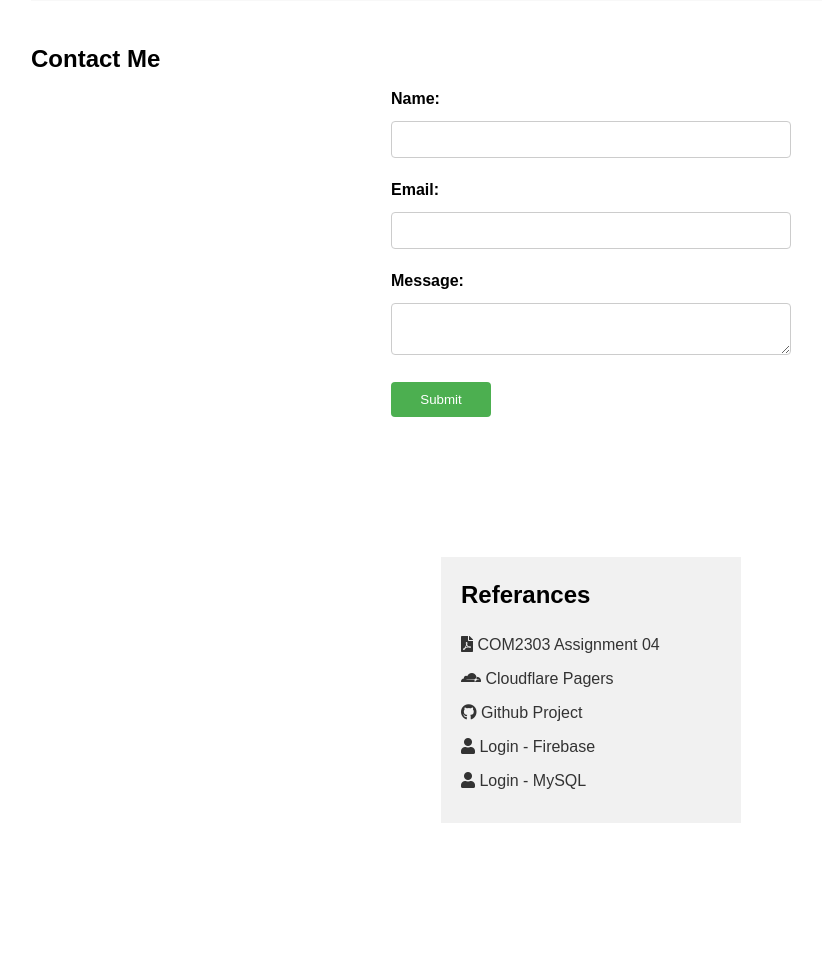
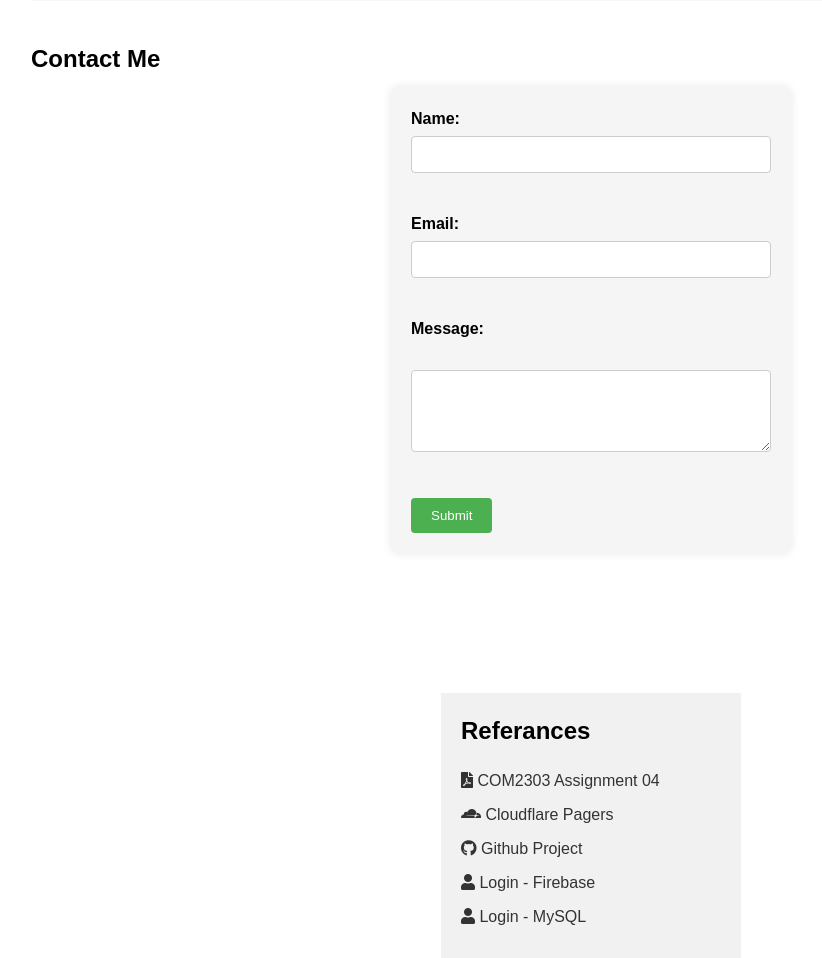
Before and after one commit to asp2020100/COM-2303-Assignment-04, a PHP site: page / in a window 1280 px wide. Shown: the part 2486-3444 px from the top of the page, without its empty margins (49-871 px from the left). Before the commit the page ends 3309 px from the top, so only its background shows below. Run offline with PHP 8.4, Linux system fonts and the light colour scheme.

Commit message:
php from css

```diff
--- a/index.html
+++ b/index.html
@@ -238,19 +238,17 @@
   <section id="contact">
     <h2>Contact Me</h2>
 
-    <form id="my-form" class="contact-form" action="contact-us-php/process.php" method="POST">
+    <form action="contact-us-php/process.php" method="post">
       <label for="name">Name:</label>
-      <input type="text" id="name" name="name" required style="width: 100%; padding: 10px; margin-bottom: 20px; border: 1px solid #ccc; border-radius: 4px;">
+      <input type="text" id="name" name="name" required><br><br>
 
       <label for="email">Email:</label>
-      <input type="email" id="email" name="email" required style="width: 100%; padding: 10px; margin-bottom: 20px; border: 1px solid #ccc; border-radius: 4px;">
+      <input type="email" id="email" name="email" required><br><br>
 
-      <label for="message">Message:</label>
-      <textarea id="message" name="message" required style="width: 100%; padding: 10px; margin-bottom: 20px; border: 1px solid #ccc; border-radius: 4px;"></textarea>
+      <label for="message">Message:</label><br>
+      <textarea id="message" name="message" rows="4" cols="50" required></textarea><br><br>
 
-      <button id="my-form-button" style="display: block; padding: 10px; background-color: #4CAF50; color: white; border: none; border-radius: 4px;">Submit</button>
-
-      <p id="my-form-status" style="margin-top: 10px;"></p>
+      <input type="submit" value="Submit">
   </form>
 
     <script>
--- a/style.css
+++ b/style.css
@@ -412,6 +412,10 @@ label {
   font-weight: bold;
 }
 
+
+
+
+
 input[type="email"],
 textarea {
   width: 100%;
@@ -420,6 +424,8 @@ textarea {
   border: 1px solid #ccc;
   border-radius: 4px;
 }
+
+
 
 .contact-form button {
   display: block;
@@ -444,3 +450,47 @@ p#my-form-status {
   margin-top: 10px;
   font-weight: bold;
 }
+
+
+/*php-form*/
+form {
+  max-width: 400px;
+  margin: 0 auto;
+  padding: 20px;
+  background-color: #f5f5f5;
+  border-radius: 8px;
+  box-shadow: 0 0 10px rgba(0, 0, 0, 0.1);
+}
+
+label {
+  display: block;
+  margin-bottom: 5px;
+  font-weight: bold;
+}
+
+input[type="text"],
+input[type="email"],
+textarea {
+  width: 100%;
+  padding: 10px;
+  margin-bottom: 15px;
+  border: 1px solid #ccc;
+  border-radius: 4px;
+}
+
+textarea {
+  resize: vertical;
+}
+
+input[type="submit"] {
+  background-color: #4CAF50;
+  color: white;
+  border: none;
+  padding: 10px 20px;
+  border-radius: 4px;
+  cursor: pointer;
+}
+
+input[type="submit"]:hover {
+  background-color: #0056b3;
+}
```
